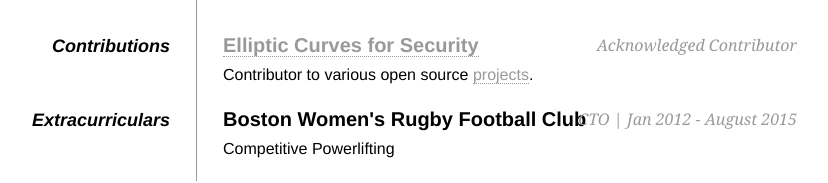
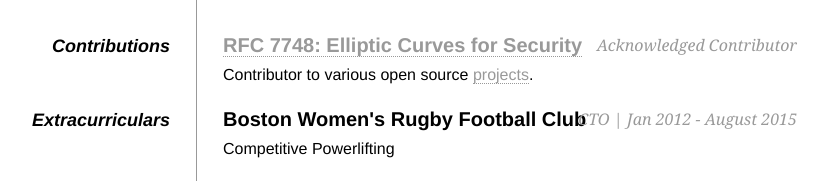
Before and after one commit to dconnolly/dconnolly.github.com, a website: page index.html in a window 1280 px wide. Shown: the part 1705-1888 px from the top of the page, without its empty margins (243-1071 px from the left). Drawn offline with nearby package versions, Linux system fonts and the light colour scheme.

Commit message:
Updated curves entry to point to official RFC

```diff
--- a/index.html
+++ b/index.html
@@ -138,8 +138,8 @@
           <dt>Contributions</dt>
           <dd>
               <h2>
-                  <a href="https://tools.ietf.org/html/draft-irtf-cfrg-curves">
-                      Elliptic Curves for Security
+                  <a href="https://tools.ietf.org/html/rfc7748">
+                      RFC 7748: Elliptic Curves for Security
                   </a>
                   <span>Acknowledged Contributor</span>
               </h2>
```
